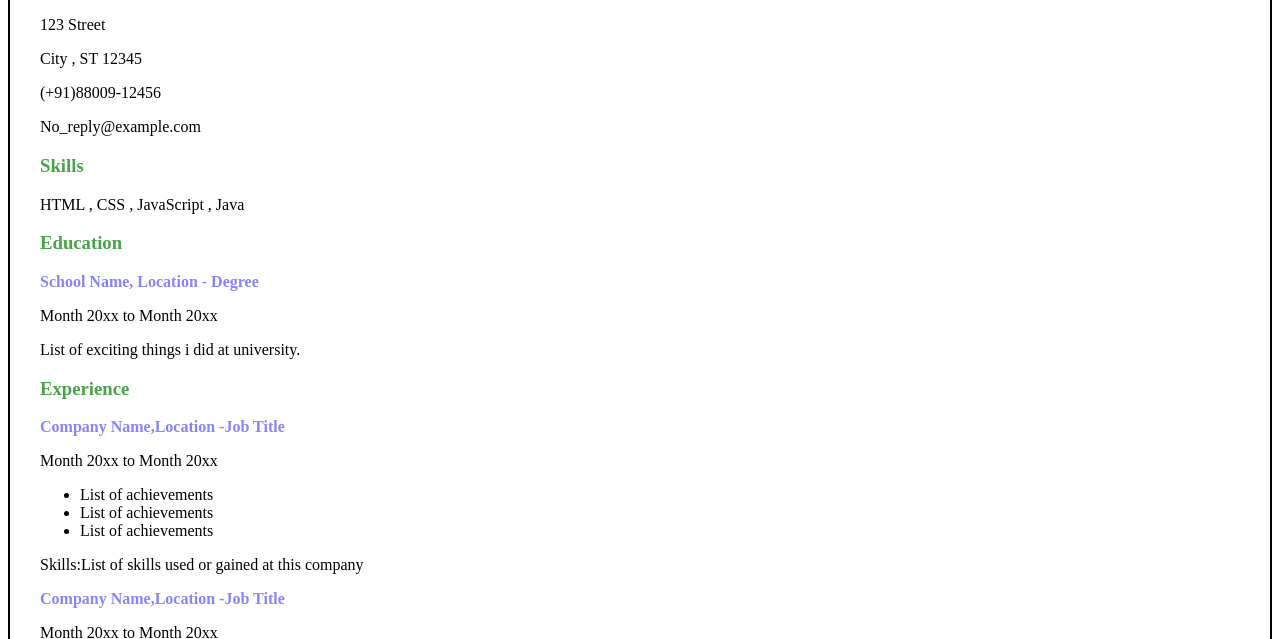
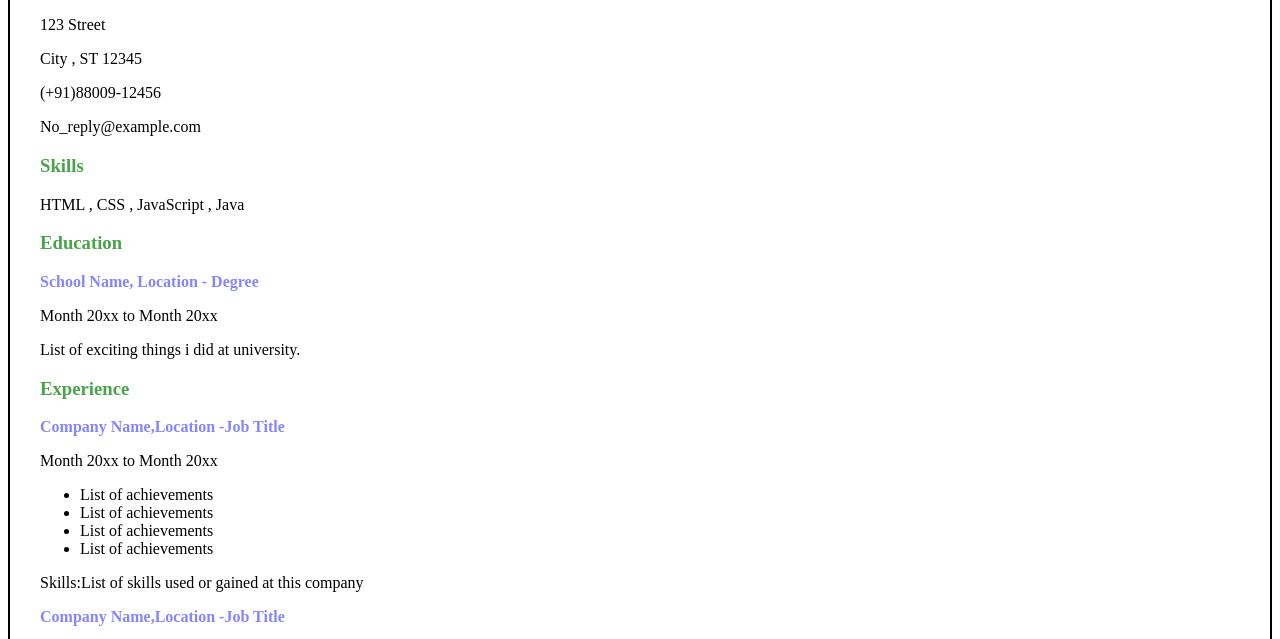
Before and after one commit to Ritik27-r/Single-Page-HTML-CV-, a plain HTML site: page index.html in a window 1280 px wide. Shown: the part 155-794 px from the top of the page. Drawn offline with Linux system fonts and the light colour scheme.

Commit message:
second commit

```diff
--- a/index.html
+++ b/index.html
@@ -33,6 +33,7 @@
             <li>List of achievements</li>
             <li>List of achievements</li>
             <li>List of achievements</li>
+            <li>List of achievements</li>
         </ul>
         <p>Skills:List of skills used or gained at this company</p>
         <p style="color: rgb(133, 133, 253);"><b>Company Name,Location -Job Title</b></p>
```
